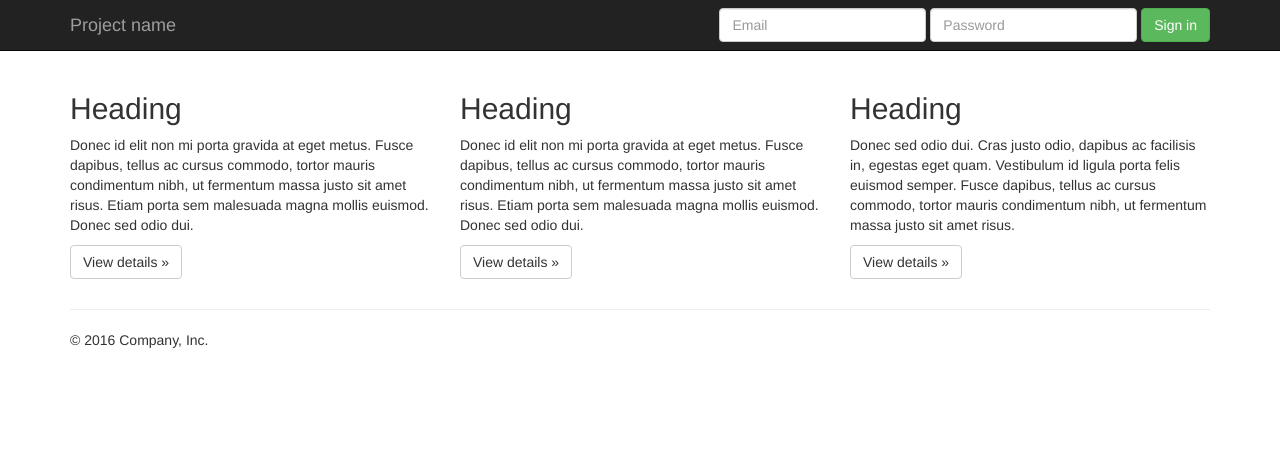
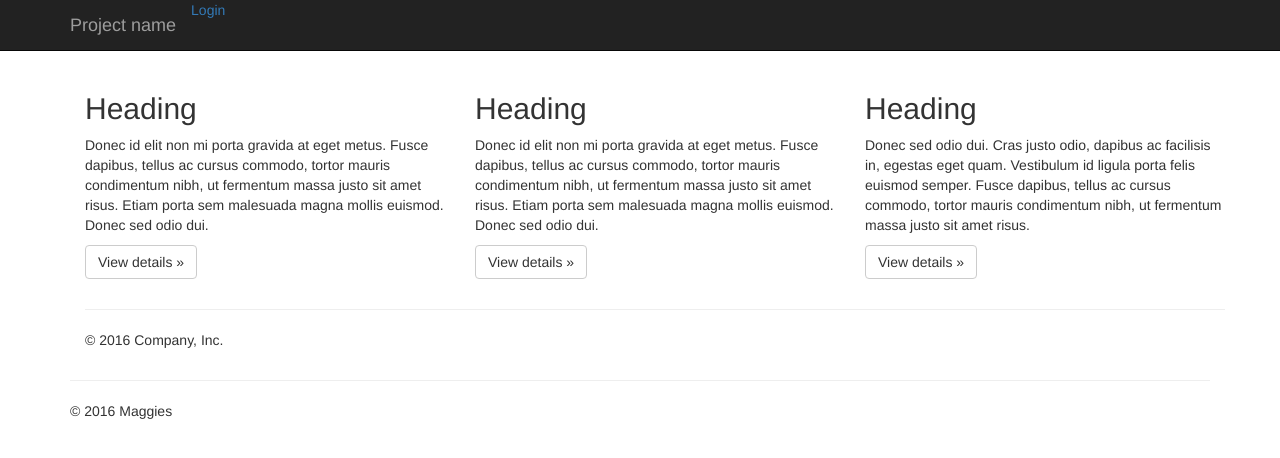
Before and after one commit to glasgow2016/team-18, a Django app: page / in a window 1280 px wide. Shown: the top 458 px of the page. Run offline with Django 3.2, Linux system fonts and the light colour scheme; some libraries are stand-ins or nearby versions.

Commit message:
Added container to base template

```diff
--- a/maggies/maggies/templates/base.html
+++ b/maggies/maggies/templates/base.html
@@ -31,21 +31,21 @@
               <a class="navbar-brand" href="#">Project name</a>
             </div>
             <div id="navbar" class="navbar-collapse collapse">
-              <form class="navbar-form navbar-right">
-                <div class="form-group">
-                  <input type="text" placeholder="Email" class="form-control">
-                </div>
-                <div class="form-group">
-                  <input type="password" placeholder="Password" class="form-control">
-                </div>
-                <button type="submit" class="btn btn-success">Sign in</button>
-              </form>
+              <a href="/login">Login</a>
             </div><!--/.navbar-collapse -->
           </div>
         </nav>
 
-        {% block content %}
-        {% endblock %}
+        <div class="container">
+
+            {% block content %}
+            {% endblock %}
+
+            <hr>
+            <footer>
+                <p>&copy; 2016 Maggies</p>
+            </footer>
+        </div>
 
         <script src="https://cdnjs.cloudflare.com/ajax/libs/jquery/3.1.1/jquery.js"
         integrity="sha256-16cdPddA6VdVInumRGo6IbivbERE8p7CQR3HzTBuELA=" crossorigin="anonymous"></script>
```
